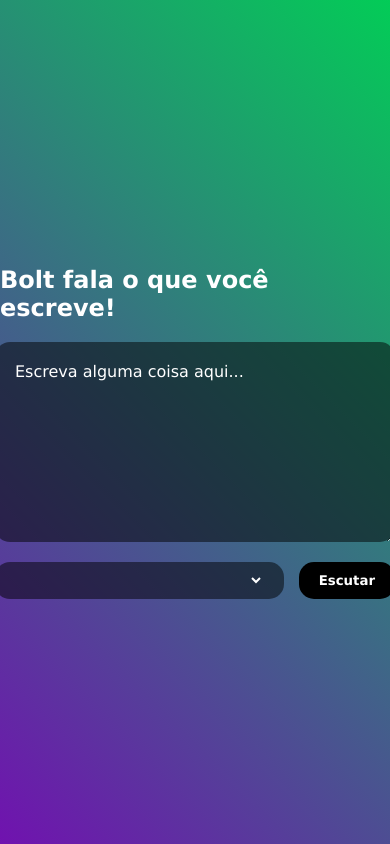
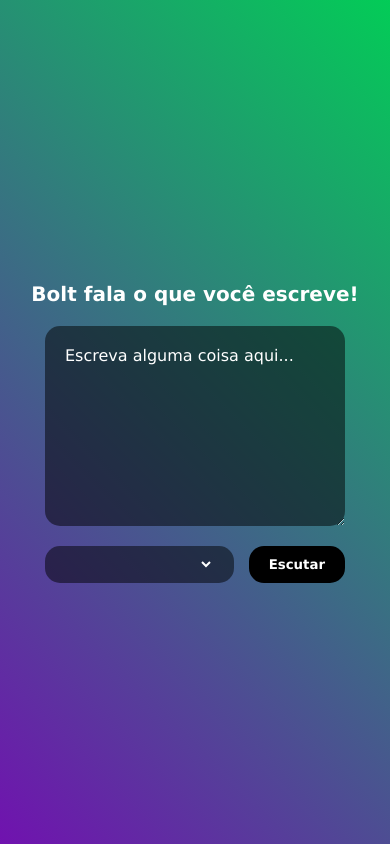
Before and after one commit to JoaoChaves65/bolt-voice, a plain HTML site: page index.html in a window 390 px wide. Drawn offline with Linux system fonts and the light colour scheme.

Commit message:
Adicionando mais responsividade

```diff
--- a/style.css
+++ b/style.css
@@ -90,3 +90,26 @@
         flex: 1;
     }
 }
+
+@media screen and (max-width: 450px) {
+    main h1 {
+        font-size: 20px;
+    }
+
+    main textarea {
+        width: 300px;
+        height: 200px;
+        padding: 20px;
+    }
+
+    .row {
+        width: 300px;
+        display: flex;
+        justify-content: center;
+        gap: 15px;
+    }
+
+    select {
+        flex: 1;
+    }
+}
```
